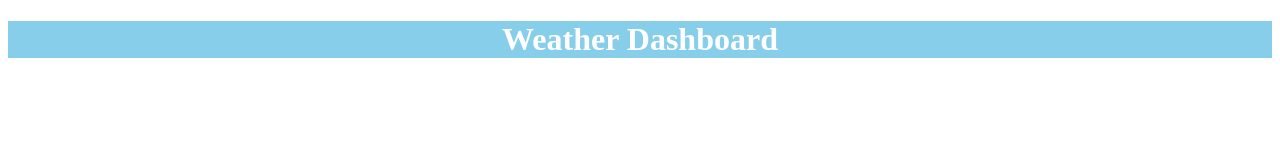
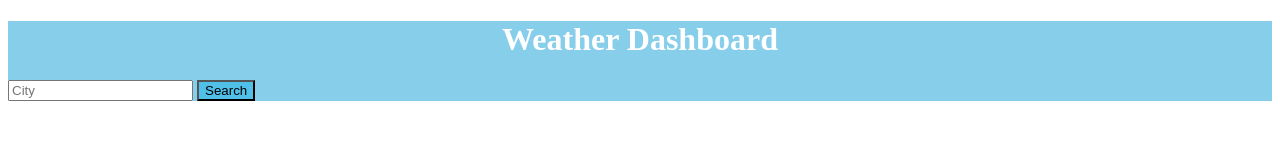
Before and after one commit to seebell/weatherdashboard, a plain HTML site: page index.html in a window 1280 px wide. Drawn offline with nearby package versions, Linux system fonts and the light colour scheme.

Commit message:
created search button

```diff
--- a/index.html
+++ b/index.html
@@ -10,8 +10,13 @@
     <div class="jumbotron" style="background-color: skyblue"; >
         <div class="container">
         <h1 class="h1" style="text-align: center; background-color: skyblue; color: white;">Weather Dashboard</h1>
-        </div>
-
+    </div>
+    <div id="search-div" class="input-group">
+        <input type="text" id="userSearch" placeholder="City" class="form-control" />
+                    <span class="input-group-btn">
+    <button class="btn btn-primary city-btn search" input type="submit" value="Search" id="searchBtn" style="background-color: #50c0e9;">Search</button>
+        </span>
+    </div>
         <script src="https://stackpath.bootstrapcdn.com/bootstrap/4.4.1/js/bootstrap.min.js"></script>
     <script src="script.js"></script>
 </body>
```
